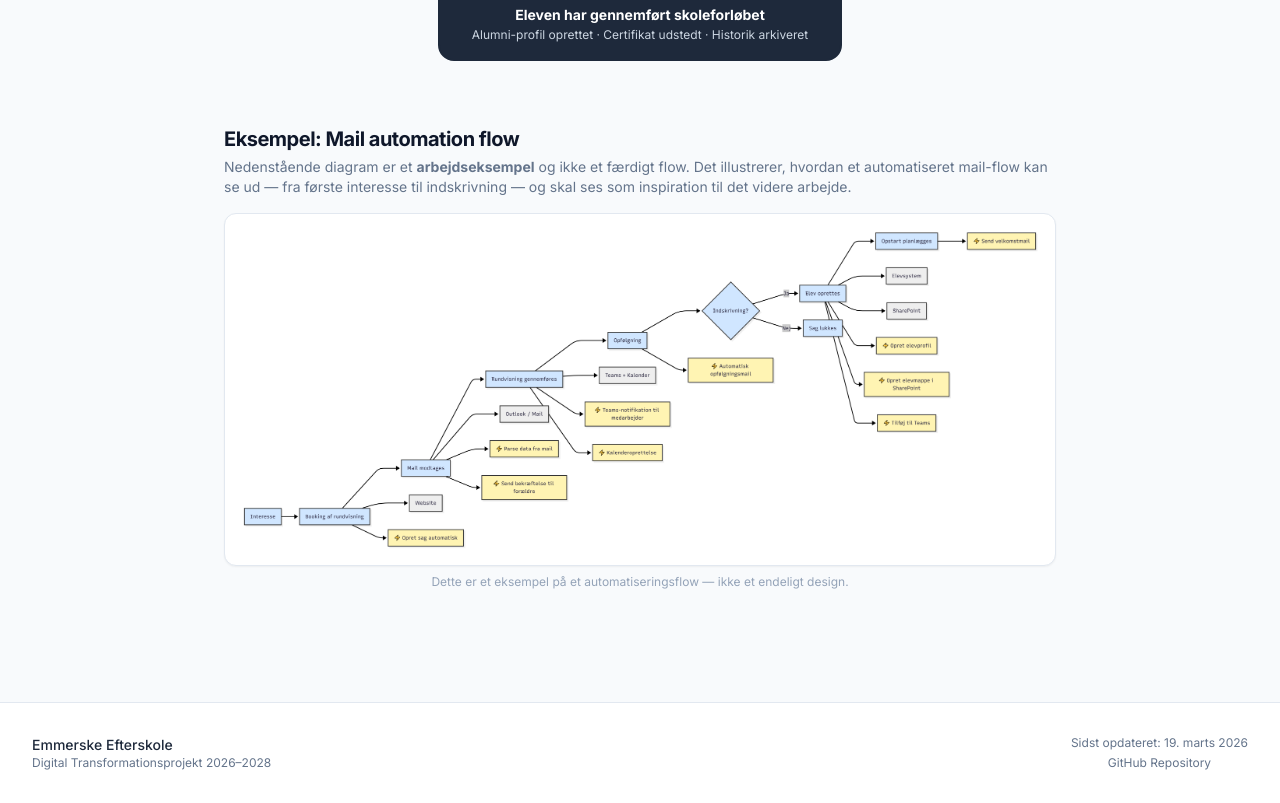
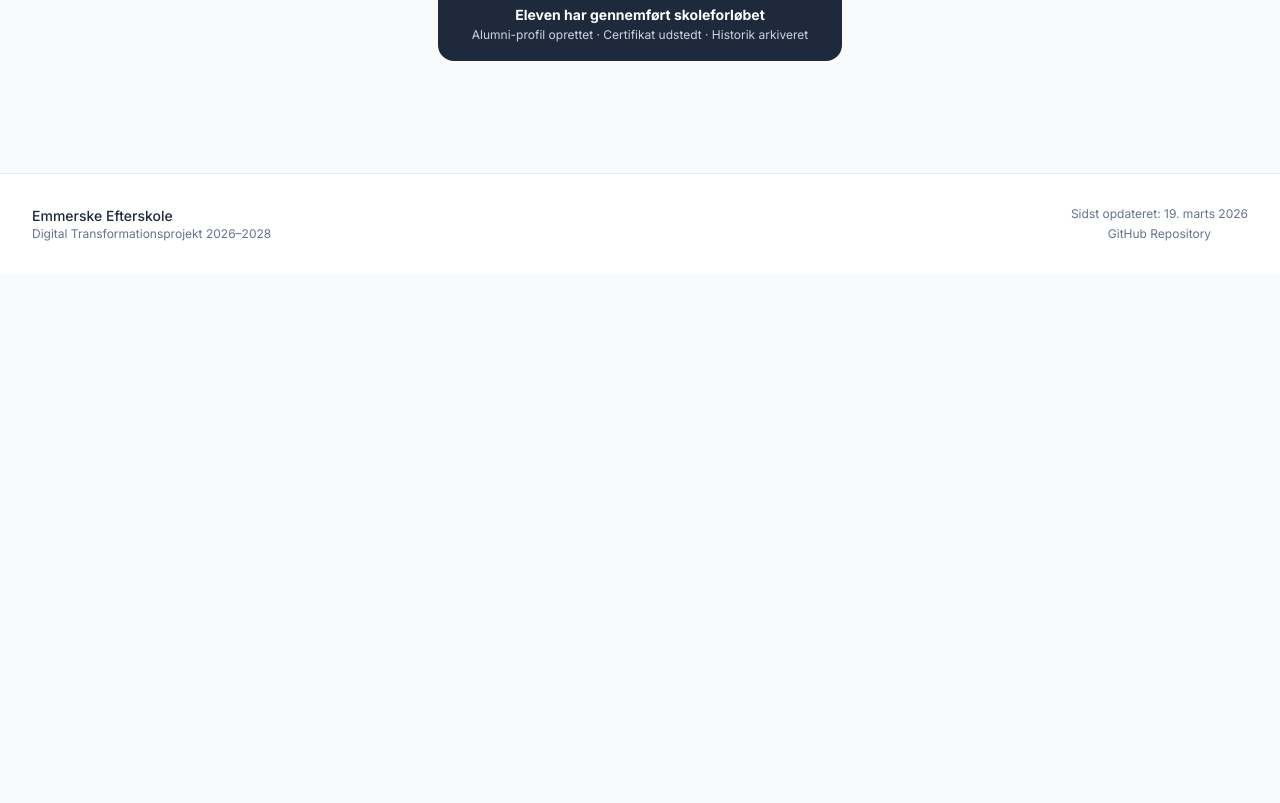
Before and after one commit to qvisty/EmmerskeSoftwareVision, a Next.js app: page /EmmerskeSoftwareVision/elevrejsen in a window 1280 px wide. Shown: the part 6149-6952 px from the top of the page. After the commit the page ends 6423 px from the top, so only its background shows below. Built offline with nearby package versions, Linux system fonts and the light colour scheme.

Commit message:
Remove mail automation image section from elevrejsen page

```diff
--- a/src/app/elevrejsen/page.tsx
+++ b/src/app/elevrejsen/page.tsx
@@ -1,4 +1,3 @@
-import Image from 'next/image';
 import PageHeader from '@/components/layout/PageHeader';
 import JourneyMap from '@/components/elevrejsen/JourneyMap';
 import ElevFlowDiagram from '@/components/elevrejsen/ElevFlowDiagram';
@@ -43,31 +42,6 @@ export default function ElevrejsenPage() {
           <ElevFlowDiagram />
         </div>
 
-        {/* Eksempelbillede */}
-        <div className="mt-16">
-          <div className="mb-4">
-            <h2 className="text-xl font-bold text-slate-900">Eksempel: Mail automation flow</h2>
-            <p className="mt-1 text-sm text-slate-500">
-              Nedenstående diagram er et <strong>arbejdseksempel</strong> og ikke et færdigt flow.
-              Det illustrerer, hvordan et automatiseret mail-flow kan se ud — fra første interesse
-              til indskrivning — og skal ses som inspiration til det videre arbejde.
-            </p>
-          </div>
-          <div className="rounded-xl border border-slate-200 bg-white p-4 shadow-sm overflow-x-auto">
-            <Image
-              src="/EmmerskeSoftwareVision/images/elevrejsen/mail-automation-eksempel.png"
-              alt="Eksempel på mail automation flow for elevrejsen"
-              width={1200}
-              height={600}
-              className="w-full h-auto"
-              unoptimized
-            />
-          </div>
-          <p className="mt-2 text-xs text-slate-400 text-center">
-            Dette er et eksempel på et automatiseringsflow — ikke et endeligt design.
-          </p>
-        </div>
-
       </div>
     </>
   );
```
